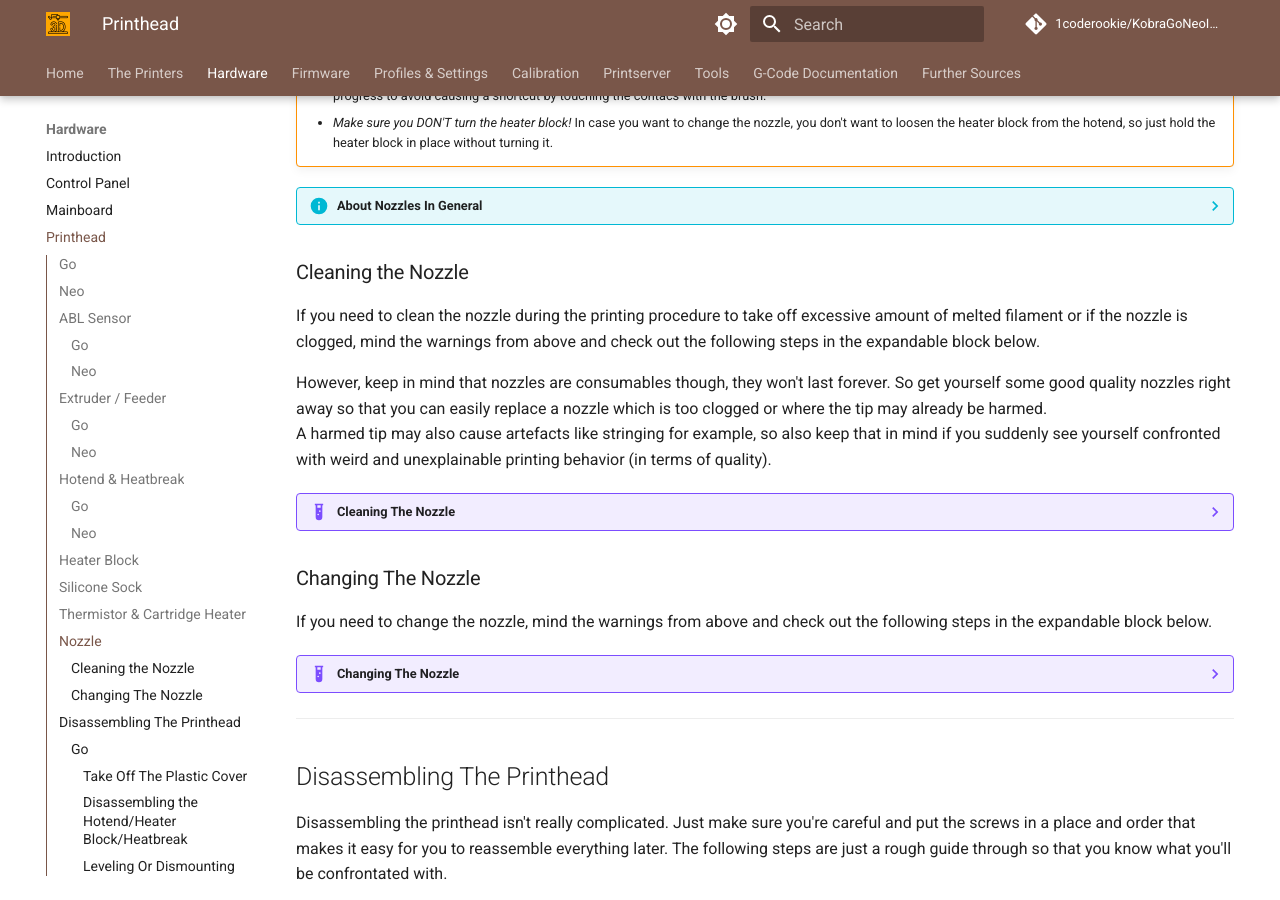
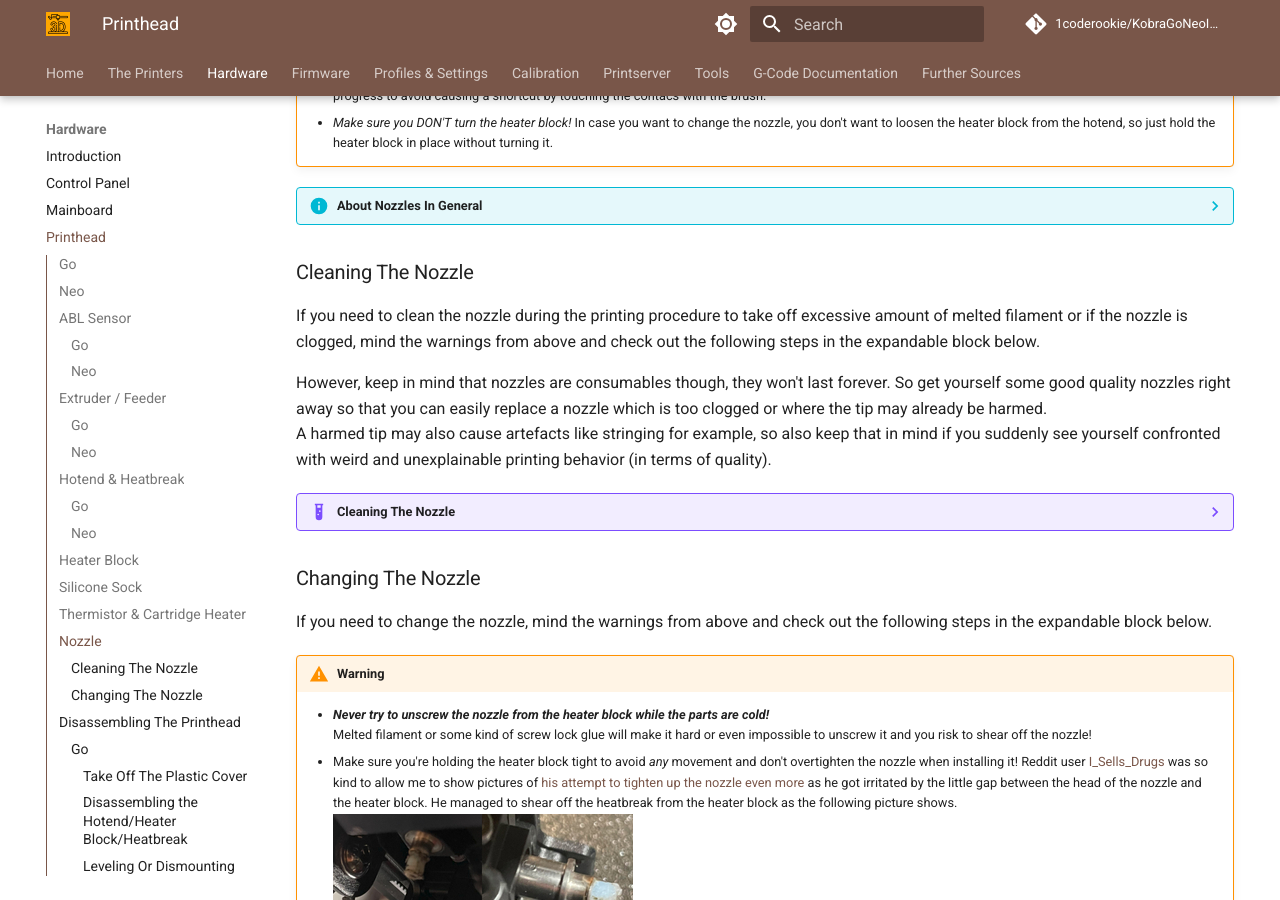
Before and after one commit to 1coderookie/KobraGoNeoInsights, an MkDocs documentation site: the page built from docs/hardware/printhead.md, in a window 1280 px wide and 900 px high, scrolled down 12982 px. Built offline with MkDocs 1.6.1 and Material for MkDocs 9.7.7, drawn with Linux system fonts in a browser that asks for light colours; comment, search, counter and statistics services are not loaded.

Commit message:
Update printhead.md

```diff
--- a/docs/hardware/printhead.md
+++ b/docs/hardware/printhead.md
@@ -329,7 +329,7 @@
 
     - If you want to print filaments that are more abrasive, you probably want to go with nozzles made from plated copper, stainless or hardened steel, ruby sapphire nozzles and so on. Check out the web for further and more specific informations about what to choose.
 
-### Cleaning the Nozzle
+### Cleaning The Nozzle
 If you need to clean the nozzle during the printing procedure to take off excessive amount of melted filament or if the nozzle is clogged, mind the warnings from above and check out the following steps in the expandable block below.
 
 However, keep in mind that nozzles are consumables though, they won't last forever. So get yourself some good quality nozzles right away so that you can easily replace a nozzle which is too clogged or where the tip may already be harmed.
@@ -337,7 +337,7 @@
 
 ??? example "Cleaning The Nozzle"
 
-    - For cleaning the nozzle and getting rid of excessive filament during the printing process or right before printing starts as the extruder is heating up, just use a long and thin wooden stick like a skewer. A wooden toothpick also works fine - just make sure you don't burn yourself as it may be a bit short. I personally use these long pipe cleaners which have this kinda cotton stuff all around them. It doesn't melt when touching the hot nozzle and filament sticks great to it.
+    - For cleaning the nozzle and getting rid of excessive filament during the printing process or right before printing starts as the extruder is heating up, you can use a long and thin wooden stick like a skewer. A wooden toothpick also works fine - just make sure you don't burn yourself as it may be a bit short. I personally use these long pipe cleaners which have this kinda cotton stuff all around them. It doesn't melt when touching the hot nozzle and filament sticks great to it.
     - Before and after each print I recommend to wipe away the melted filament at the nozzle with a 'cotton' pipe cleaner, a paper towel or a cloth - but *don't burn yourself!* This procedure keeps the nozzle clean and the rest of the filament won't burn black onto the brass which makes it hard to remove later.
     - If the nozzle is already too smeared and has too much filament burnt onto the surface to be cleaned with a paper towel, you can use a small brass brush. Be careful though to not harm the tip of the nozzle by scrubbing too hard across it! Be careful to *not* touch any wires or contacts during brushing at it may cause a shortcut and blow off your mainboard! So I'd suggest you heat up the nozzle and then turn off the printer before starting to brush.
     - If the nozzle is clogged, using a needle with the correct diameter to stick it into the hot nozzle for cleaning it sometimes works. Just stick in in the heatened up nozzle and poke around. Be careful to not harm the tip of the nozzle though!
@@ -349,6 +349,11 @@
 
 ### Changing The Nozzle
 If you need to change the nozzle, mind the warnings from above and check out the following steps in the expandable block below.
+
+!!! warning
+
+    - ***Never try to unscrew the nozzle from the heater block while the parts are cold!*** <br> Melted filament or some kind of screw lock glue will make it hard or even impossible to unscrew it and you risk to shear off the nozzle!
+    - Make sure you're holding the heater block tight to avoid *any* movement and don't overtighten the nozzle when installing it! Reddit user [I_Sells_Drugs](https://www.reddit.com/user/I_Sells_Drugs/) was so kind to allow me to show pictures of [his attempt to tighten up the nozzle even more](https://www.reddit.com/r/anycubic/comments/10rf58m/does_this_mean_i_need_to_replace_entire_hotend/) as he got irritated by the little gap between the head of the nozzle and the heater block. He managed to shear off the heatbreak from the heater block as the following picture shows. <br> ![sheared off heatbreak](../assets/images/sheared-off-heatbreak_web.jpg)
 
 ??? example "Changing The Nozzle"
 
@@ -364,10 +369,7 @@
     - Then carefully tighten up the nozzle, but don't overtighten it though. However, you need to make sure that it's tight enough (about 1.5NM) and that it really touches the heatbreak! There shouldn't be any gap between the heatbreak and the nozzle inside of the heater block!
     - Don't get irritated by the fact that there's a little gap between the head of the nozzle and the heater block oncce you installed everything correctly - that's totally fine and it's supposed to be like that as the following picture shows. <br> ![Mounted nozzle](../assets/images/head_nozzle-mounted_web.jpg)
 
-        !!! warning
 
-            - ***Never try to unscrew the nozzle from the heater block while the parts are cold!*** <br> Melted filament or some kind of screw lock glue will make it hard or even impossible to unscrew it and you risk to shear off the nozzle!
-            - Make sure you're holding the heater block tight to avoid *any* movement and don't overtighten the nozzle! Reddit user [I_Sells_Drugs](https://www.reddit.com/user/I_Sells_Drugs/) was so kind to allow me to show pictures of [his attempt to tighten up the nozzle even more](https://www.reddit.com/r/anycubic/comments/10rf58m/does_this_mean_i_need_to_replace_entire_hotend/) as he got irritated by the little gap between the head of the nozzle and the heater block. He managed to shear off the heatbreak from the heater block as the following pictures show. <br> ![sheared off heatbreak](../assets/images/sheared-off-heatbreak_web.jpg)
 
 
 ---
```
